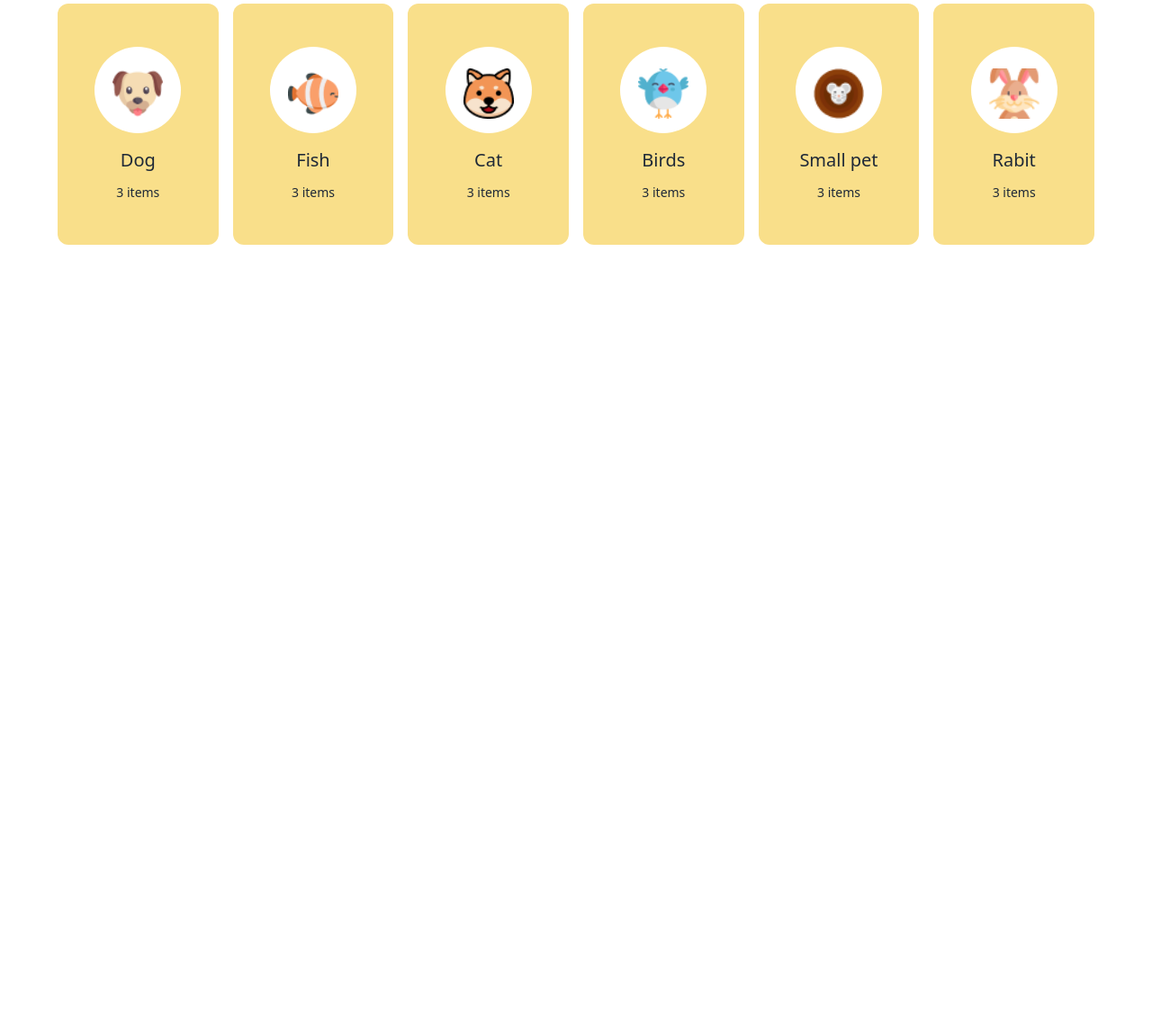
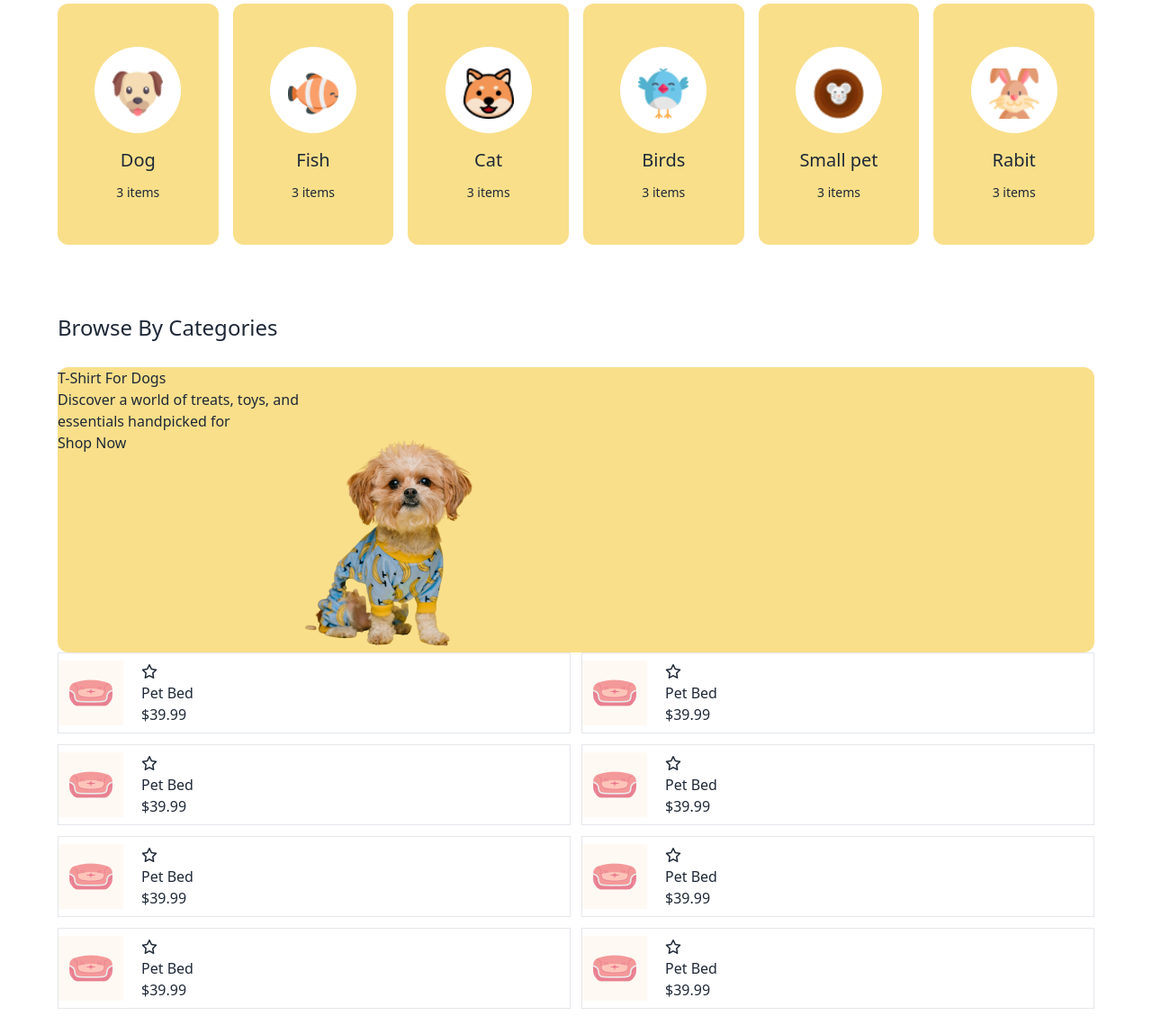
Before and after one commit to Atique40/Assignment-3-0001, a plain HTML site: page index.html in a window 1280 px wide. Shown: the part 922-2071 px from the top of the page at 90% size. Before the commit the page ends 1222 px from the top, so only its background shows below. Drawn offline with nearby package versions, Linux system fonts and the light colour scheme.

Commit message:
2nd categories added

```diff
--- a/index.html
+++ b/index.html
@@ -141,6 +141,108 @@
                 </div>
             </div>
         </section>
+
+        <!-- Browse by Categories -->
+         <section class="container px-7 py-3 md:py-7 lg:px-16 mx-auto mt-5">
+            <h2 class="mb-7 text-2xl font-normal">Browse By Categories</h2>
+            <div class="flex flex-col">
+                <div class="bg-[#F9DF8A] rounded-xl flex">
+                    <div>
+                        <h2>T-Shirt For Dogs</h2>
+                        <p>Discover a world of treats, toys, and <br>essentials handpicked for</p>
+                        <button>Shop Now</button>
+                    </div>
+                    <div>
+                        <img class="w-full" src="c1-assets/cute-pet-small.png" alt="">
+                    </div>
+                </div>
+                <div class="grid grid-cols-2 gap-3">
+                    <div class="flex items-center gap-3 border-solid border">
+                        <div class="bg-[#FFF9F4]">
+                            <img class="p-3" src="c1-assets/pet-couch.png" alt="">
+                        </div>
+                        <div class="p-2">
+                            <i class="fa-regular fa-star"></i>
+                            <h3>Pet Bed</h3>
+                            <p>$39.99</p>
+                        </div>
+                    </div>
+                    <div class="flex items-center gap-3 border-solid border">
+                        <div class="bg-[#FFF9F4]">
+                            <img class="p-3" src="c1-assets/pet-couch.png" alt="">
+                        </div>
+                        <div class="p-2">
+                            <i class="fa-regular fa-star"></i>
+                            <h3>Pet Bed</h3>
+                            <p>$39.99</p>
+                        </div>
+                    </div>
+                    <div class="flex items-center gap-3 border-solid border">
+                        <div class="bg-[#FFF9F4]">
+                            <img class="p-3" src="c1-assets/pet-couch.png" alt="">
+                        </div>
+                        <div class="p-2">
+                            <i class="fa-regular fa-star"></i>
+                            <h3>Pet Bed</h3>
+                            <p>$39.99</p>
+                        </div>
+                    </div>
+                    <div class="flex items-center gap-3 border-solid border">
+                        <div class="bg-[#FFF9F4]">
+                            <img class="p-3" src="c1-assets/pet-couch.png" alt="">
+                        </div>
+                        <div class="p-2">
+                            <i class="fa-regular fa-star"></i>
+                            <h3>Pet Bed</h3>
+                            <p>$39.99</p>
+                        </div>
+                    </div>
+                    <div class="flex items-center gap-3 border-solid border">
+                        <div class="bg-[#FFF9F4]">
+                            <img class="p-3" src="c1-assets/pet-couch.png" alt="">
+                        </div>
+                        <div class="p-2">
+                            <i class="fa-regular fa-star"></i>
+                            <h3>Pet Bed</h3>
+                            <p>$39.99</p>
+                        </div>
+                    </div>
+                    <div class="flex items-center gap-3 border-solid border">
+                        <div class="bg-[#FFF9F4]">
+                            <img class="p-3" src="c1-assets/pet-couch.png" alt="">
+                        </div>
+                        <div class="p-2">
+                            <i class="fa-regular fa-star"></i>
+                            <h3>Pet Bed</h3>
+                            <p>$39.99</p>
+                        </div>
+                    </div>
+                    <div class="flex items-center gap-3 border-solid border">
+                        <div class="bg-[#FFF9F4]">
+                            <img class="p-3" src="c1-assets/pet-couch.png" alt="">
+                        </div>
+                        <div class="p-2">
+                            <i class="fa-regular fa-star"></i>
+                            <h3>Pet Bed</h3>
+                            <p>$39.99</p>
+                        </div>
+                    </div>
+                    <div class="flex items-center gap-3 border-solid border">
+                        <div class="bg-[#FFF9F4]">
+                            <img class="p-3" src="c1-assets/pet-couch.png" alt="">
+                        </div>
+                        <div class="p-2">
+                            <i class="fa-regular fa-star"></i>
+                            <h3>Pet Bed</h3>
+                            <p>$39.99</p>
+                        </div>
+                    </div>
+                </div>
+            </div>
+
+
+         </section>
+
     </main>
 
     <footer>
```
